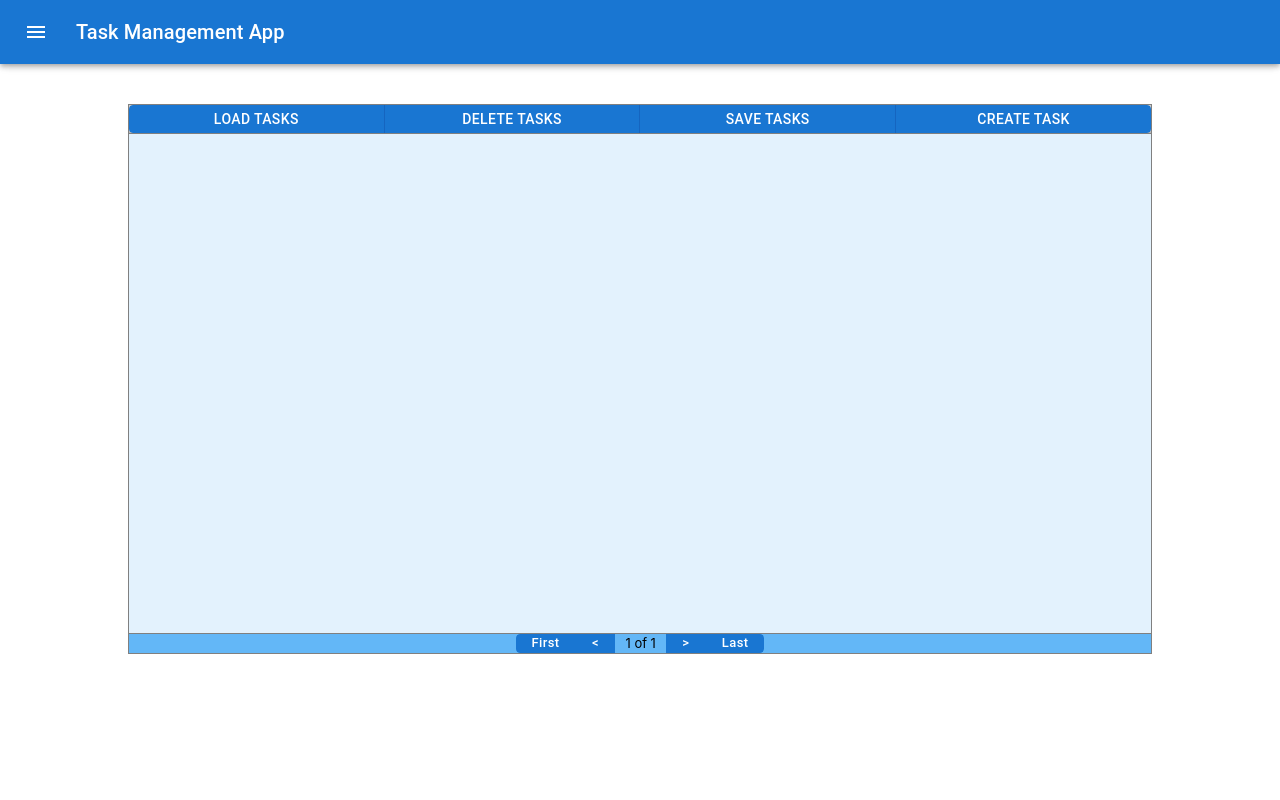
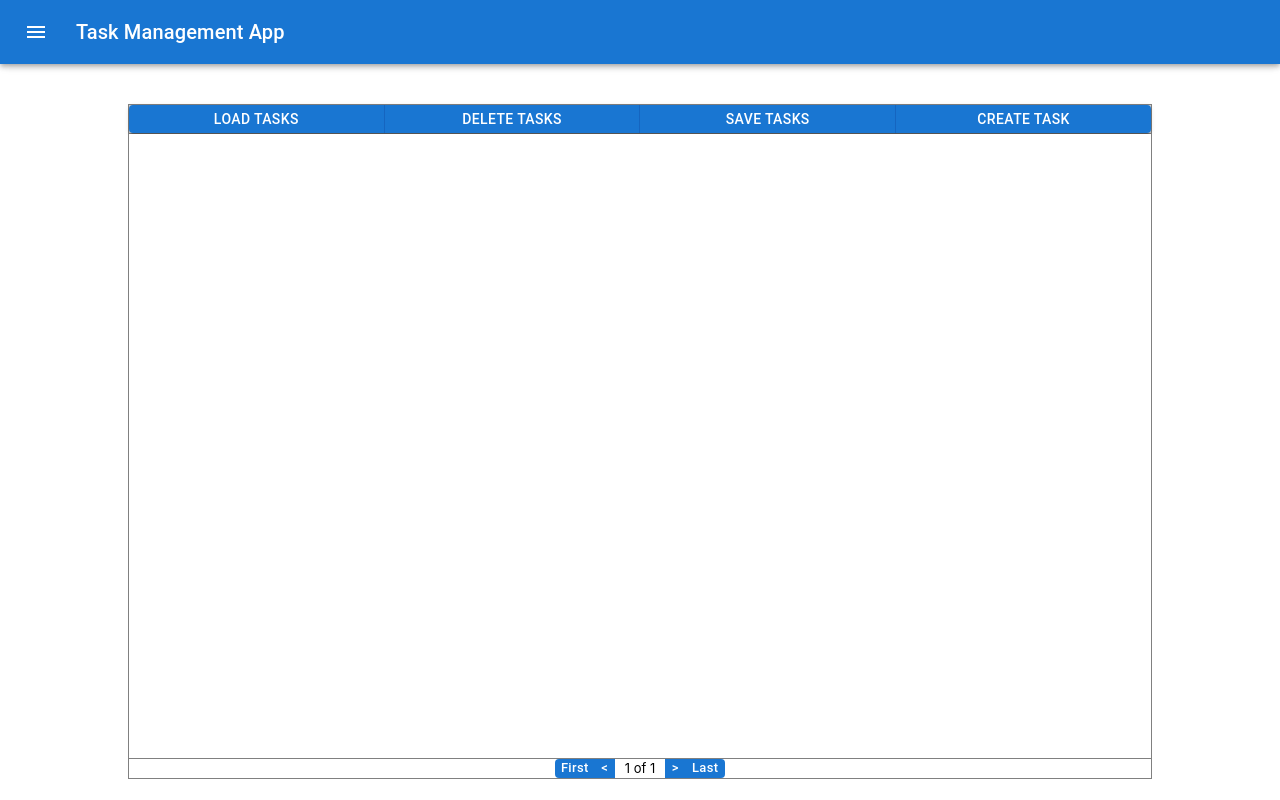
Before and after one commit to kandoruus/task-management-app-frontend, a React (Create React App) app: page / in a window 1280 px wide. Built offline with nearby package versions, Linux system fonts and the light colour scheme.

Commit message:
fixed styling to properly handle overflow

```diff
--- a/src/component/App.css
+++ b/src/component/App.css
@@ -10,7 +10,6 @@
   box-sizing: border-box;
   padding: 0;
   margin: 0;
-  overflow: hidden;
 }
 
 body {
--- a/src/component/MasterContainer/MasterContainer.css
+++ b/src/component/MasterContainer/MasterContainer.css
@@ -15,5 +15,5 @@
 .master-wrapper {
   width: 100%;
   height: 100%;
-  overflow-y: scroll;
+  overflow-y: auto;
 }
--- a/src/component/TasklistManagement/TaskCard/TaskCard.css
+++ b/src/component/TasklistManagement/TaskCard/TaskCard.css
@@ -1,31 +1,26 @@
-.task-delete {
-  width: 5%;
-  border: none;
-  border-left: 1px solid grey;
+.task-card {
+  z-index: 1;
 }
-
+.info-cell {
+  width: 96%;
+}
+.delete-cell {
+  width: 4%;
+  min-width: 0 !important;
+}
+.delete-cell > button,
+.info-cell > button {
+  height: 24px;
+  width: 100%;
+  min-width: 0 !important;
+}
 .task-button {
-  width: 95%;
-  border: none;
-  padding-left: 15px;
   justify-content: flex-start !important;
   text-transform: none !important;
 }
-
-.task-card {
-  height: 20px;
-  display: flex;
-  flex-direction: row;
-  align-content: flex-start;
-  margin: auto;
-  border-bottom: 1px solid rgb(158, 169, 177);
-  z-index: 1;
+.task-delete {
+  padding: 0 !important;
 }
-
-.task-card-btn-grp {
-  width: 100%;
-}
-
 .delete-icon {
   font-size: 1.3rem !important;
 }
--- a/src/component/TasklistManagement/TaskCard/TaskCard.tsx
+++ b/src/component/TasklistManagement/TaskCard/TaskCard.tsx
@@ -1,31 +1,11 @@
 import { DeleteTwoTone } from '@mui/icons-material';
-import {
-  Box,
-  Button,
-  ButtonGroup,
-  ThemeProvider,
-  createTheme,
-} from '@mui/material';
+import { Button, TableCell, TableRow } from '@mui/material';
 import { useAppDispatch, useAppSelector } from 'app/hooks';
 import { AppDispatch } from 'app/store';
 import { deleteTask, taskCtrlSlice } from 'app/taskCtrlSlice';
 import { loadTaskData } from 'app/taskEditorSlice';
 import { Task } from 'app/types';
 import React from 'react';
-
-const lightTheme = createTheme({
-  /*palette: {
-    primary: {
-      main: '#bbdffb',
-    },
-    secondary: {
-      main: '#90cbf9',
-    },
-    error: {
-      main: '#ef9a9a',
-    },
-  },*/
-});
 
 interface TaskCardProps {
   idx: number;
@@ -64,14 +44,11 @@ export const TaskCard: React.FC<TaskCardProps> = (props) => {
   };
 
   return (
-    <Box className={'task-card'} key={props.idx}>
-      <ThemeProvider theme={lightTheme}>
-        <ButtonGroup
+    <TableRow className="task-card" key={props.idx}>
+      <TableCell className="info-cell">
+        <Button
+          disableElevation={true}
           variant="contained"
-          disableElevation={true}
-          className="task-card-btn-grp"
-        >
-          <Button
           className="task-button"
           id={props.idx.toString()}
           name={'task-button-' + props.idx}
@@ -79,7 +56,11 @@ export const TaskCard: React.FC<TaskCardProps> = (props) => {
         >
           {task.data.name}
         </Button>
+      </TableCell>
+      <TableCell className="delete-cell">
         <Button
+          disableElevation={true}
+          variant="contained"
           className="task-delete"
           onClick={handleDeleteClick}
           id={props.idx.toString()}
@@ -88,8 +69,7 @@ export const TaskCard: React.FC<TaskCardProps> = (props) => {
         >
           <DeleteTwoTone className="delete-icon" />
         </Button>
-        </ButtonGroup>
-      </ThemeProvider>
-    </Box>
+      </TableCell>
+    </TableRow>
   );
 };
--- a/src/component/TasklistManagement/TaskEditor/TaskEditor.css
+++ b/src/component/TasklistManagement/TaskEditor/TaskEditor.css
@@ -11,6 +11,9 @@ button {
   padding: calc(min(3%, 25px));
   width: 80%;
   height: fit-content;
+  max-height: 80%;
+  overflow-y: auto;
+  overflow-x: hidden;
 }
 
 .task-editor-btns {
@@ -19,6 +22,7 @@ button {
   flex-direction: row;
   justify-content: center;
   width: fit-content;
+  max-width: 94%;
 }
 
 .input-wrapper {
--- a/src/component/TasklistManagement/TaskEditor/TaskEditor.tsx
+++ b/src/component/TasklistManagement/TaskEditor/TaskEditor.tsx
@@ -108,7 +108,6 @@ export const TaskEditor: React.FC = () => {
       <Box className="task-editor">
         <Box className="input-wrapper">
           <TextField
-            className="task-editor-input"
             id="task-name"
             type="text"
             name="name"
@@ -118,7 +117,7 @@ export const TaskEditor: React.FC = () => {
             onChange={handleNameInput}
           />
           <TextField
-            className="task-editor-input"
+            className="task-editor-desc"
             id="task-desc"
             name="description"
             placeholder="description"
@@ -127,12 +126,7 @@ export const TaskEditor: React.FC = () => {
             multiline
             rows={8}
           />
-          <Select
-            className="task-editor-input"
-            id="task-status"
-            value={status}
-            onChange={handleStatusInput}
-          >
+          <Select id="task-status" value={status} onChange={handleStatusInput}>
             {statusOptions.map((option: string) => {
               return (
                 <MenuItem key={option} value={option}>
@@ -142,7 +136,6 @@ export const TaskEditor: React.FC = () => {
             })}
           </Select>
           <Select
-            className="task-editor-input"
             id="task-priority"
             value={priority}
             onChange={handlePriorityInput}
--- a/src/component/TasklistManagement/TasklistMasterPane/TasklistMasterPane.css
+++ b/src/component/TasklistManagement/TasklistMasterPane/TasklistMasterPane.css
@@ -4,24 +4,3 @@
   width: 80%;
   height: fit-content;
 }
-
-.task-pane {
-  position: relative;
-  height: calc(100% - 30px);
-  display: flex;
-  flex-direction: column;
-  align-content: flex-start;
-  margin: auto;
-}
-
-.task-viewer {
-  background-color: #e3f2fd;
-  height: 520px;
-  border: 1px solid grey;
-  border-top: none;
-}
-@media (max-width: 600px) and (min-width: 0px) {
-  .tasklist-master-pane {
-    margin: 40px auto 0;
-  }
-}
--- a/src/component/TasklistManagement/TasklistViewer/TasklistViewer.css
+++ b/src/component/TasklistManagement/TasklistViewer/TasklistViewer.css
@@ -1,12 +1,31 @@
+.task-pane {
+  position: relative;
+  height: calc(100% - 30px);
+  display: flex;
+  flex-direction: column;
+  align-content: flex-start;
+  margin: auto;
+}
+.task-viewer {
+  /*background-color: #e3f2fd;*/
+  background-color: white;
+  height: 645px;
+  border: 1px solid grey;
+  border-top: none;
+}
+.tasklist-viewer {
+  width: 100%;
+}
 .task-bottom-row {
   position: absolute;
-  top: 499px;
+  top: 624px;
   left: 0;
   height: 20px;
   display: flex;
   flex-direction: row;
   justify-content: center;
-  background-color: #63b7f7;
+  /*background-color: #63b7f7;*/
+  background-color: white;
   width: 100%;
   border-top: 1px solid grey;
 }
@@ -19,3 +38,13 @@
   margin-left: 10px;
   margin-right: 10px;
 }
+.footer-btn {
+  font-size: 0.9em !important;
+  border: none !important;
+  text-transform: none !important;
+  min-width: 20px !important;
+  max-width: 40px !important;
+}
+.arrow-btn {
+  padding: 0 !important;
+}
--- a/src/component/TasklistManagement/TasklistViewer/TasklistViewer.tsx
+++ b/src/component/TasklistManagement/TasklistViewer/TasklistViewer.tsx
@@ -9,6 +9,9 @@ import {
   Button,
   ButtonGroup,
   createTheme,
+  Table,
+  TableBody,
+  TableRow,
   ThemeProvider,
 } from '@mui/material';
 
@@ -61,41 +64,30 @@ export const TasklistViewer: React.FC = () => {
 
   const getTaskCards = () => {
     const taskCards = [];
-    for (
-      let i = (page - 1) * TASKS_PER_PAGE;
-      i < Math.min(page * TASKS_PER_PAGE, listLength);
-      i++
-    ) {
-      taskCards.push(<TaskCard key={i} idx={i} />);
+    for (let i = (page - 1) * TASKS_PER_PAGE; i < page * TASKS_PER_PAGE; i++) {
+      if (i < listLength) {
+        taskCards.push(<TaskCard key={i} idx={i} />);
+      } else {
+        <TableRow />;
+      }
     }
     return taskCards;
   };
 
   return (
     <Box className="task-pane task-viewer" data-testid="tasklist-viewer">
-      {listLength !== 0 && <Box>{getTaskCards()}</Box>}
+      <Table className="tasklist-viewer" padding="none" size="small">
+        <TableBody>{getTaskCards()}</TableBody>
+      </Table>
       <Box className={'task-bottom-row'}>
         <ThemeProvider theme={footerTheme}>
           <ButtonGroup variant="contained" disableElevation={true}>
-            <Button
-              onClick={handleFirstPageClick}
-              style={{
-                fontSize: '.9em',
-                textTransform: 'none',
-                width: 'fit-content',
-                border: 'none',
-              }}
-            >
+            <Button onClick={handleFirstPageClick} className="footer-btn">
               First
             </Button>
             <Button
               onClick={handlePrevPageClick}
-              style={{
-                fontSize: '.9em',
-                padding: 0,
-                maxWidth: '10px',
-                border: 'none',
-              }}
+              className="footer-btn arrow-btn"
             >
               {'<'}
             </Button>
@@ -106,24 +98,11 @@ export const TasklistViewer: React.FC = () => {
             </Box>
             <Button
               onClick={handleNextPageClick}
-              style={{
-                fontSize: '.9em',
-                padding: 0,
-                maxWidth: '10px',
-                border: 'none',
-              }}
+              className="footer-btn arrow-btn"
             >
               {'>'}
             </Button>
-            <Button
-              onClick={handleLastPageClick}
-              style={{
-                fontSize: '.9em',
-                textTransform: 'none',
-                width: 'fit-content',
-                border: 'none',
-              }}
-            >
+            <Button onClick={handleLastPageClick} className="footer-btn">
               Last
             </Button>
           </ButtonGroup>
```
Also changed, not shown: 1 other file (tests, documents, lock files or other folders). Lines whose indentation alone changed are shown as unchanged.
